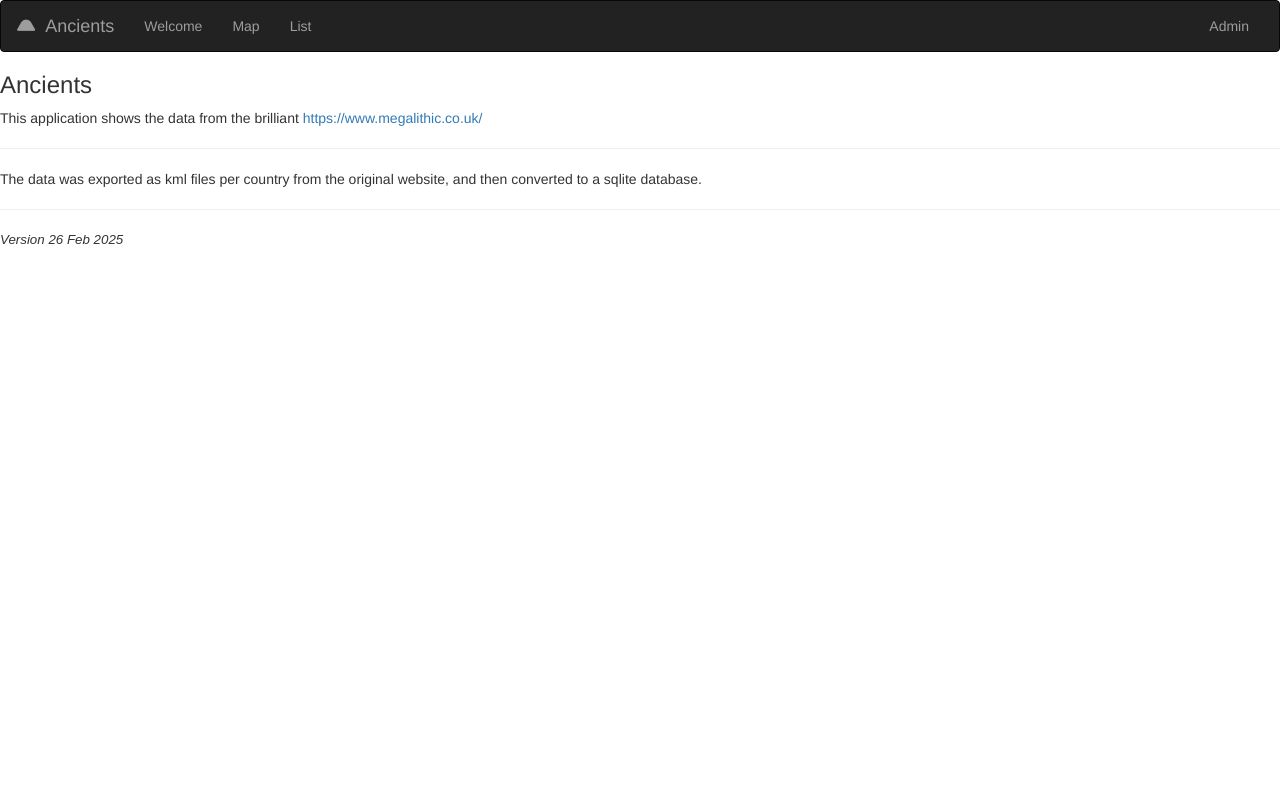
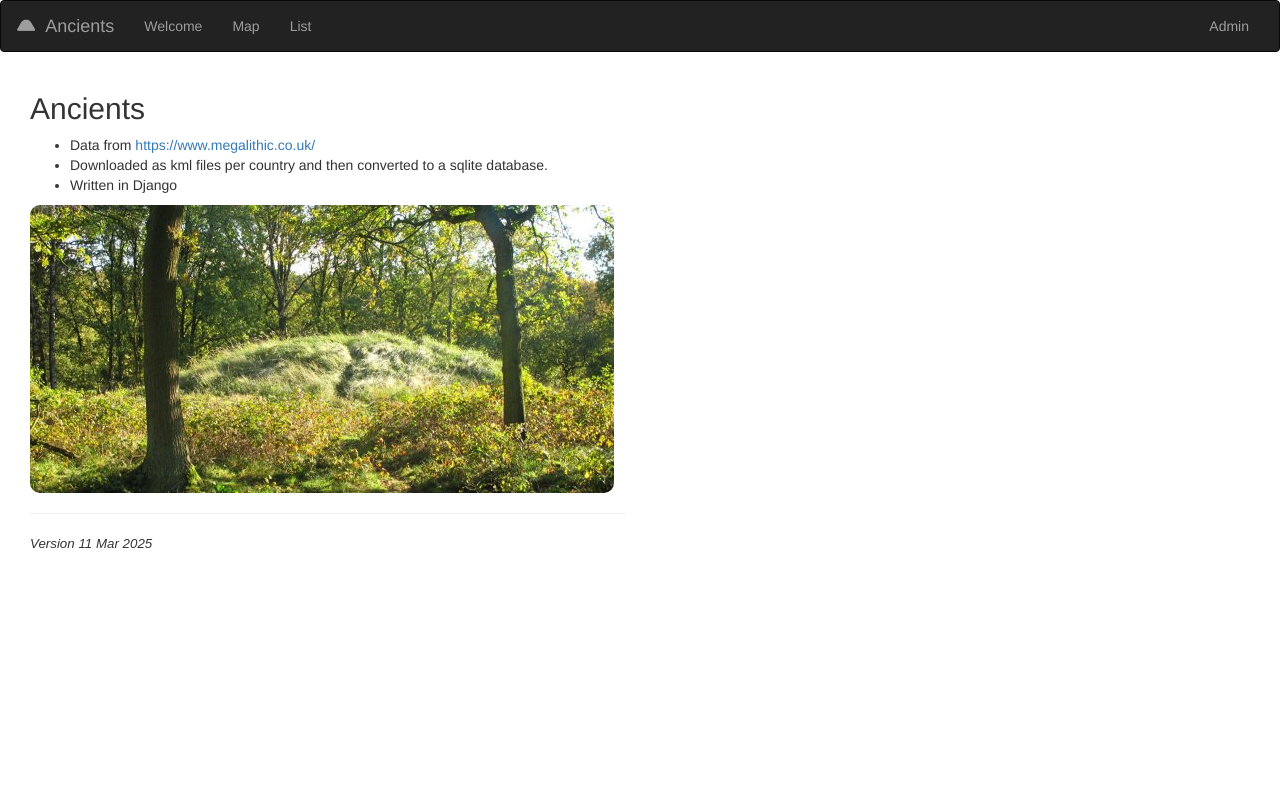
Before and after one commit to nvermaas/ancients, a Django app: page /ancients/welcome in a window 1280 px wide. Run offline with Django 4.2, Linux system fonts and the light colour scheme; some libraries are stand-ins or nearby versions.

Commit message:
update welcome screen

```diff
--- a/places/templates/base.html
+++ b/places/templates/base.html
@@ -31,6 +31,7 @@
 
     {% block myBlock %}
     {% endblock %}
+
   </body>
-    <p class="footer"> Version 26 Feb 2025</p>
+
 </html>
--- a/places/templates/list.html
+++ b/places/templates/list.html
@@ -2,6 +2,7 @@
 {% load static %}
 
 {% block myBlock %}
+    <div class="container-fluid">
     {% include 'dropdown_filters_list.html' %}
 
     <div class="row">
@@ -28,5 +29,5 @@
     {% endfor %}
 
     </div>
-
+    </div>
 {% endblock %}
--- a/places/templates/welcome.html
+++ b/places/templates/welcome.html
@@ -1,12 +1,21 @@
 {% extends 'base.html' %}
 {% load static %}
 {% block myBlock %}
-<h3>Ancients</h3>
-    This application shows the data from the brilliant
-    <a href="https://www.megalithic.co.uk/" target="_blank">https://www.megalithic.co.uk/</a>
-    <hr>
 
-    The data was exported as kml files per country from the original website, and then converted to a sqlite database.</li>
+<div class="container-fluid">
 
-    <hr>
+     <div class="col-sm-6 col-lg-6">
+         <h2>Ancients</h2>
+        <ul>
+            <li>Data from <a href="https://www.megalithic.co.uk/" target="_blank">https://www.megalithic.co.uk/</a></li>
+            <li>Downloaded as kml files per country and then converted to a sqlite database.</li>
+            <li>Written in Django</li>
+        </ul>
+
+        <img src="{% static 'wolfheze.jpg' %}" style="display: inline-flex; margin: auto; max-width: 100%; height: auto; border-radius: 10px;">
+        <hr>
+          <p class="footer"> Version 11 Mar 2025</p>
+     </div>
+
+</div>
 {% endblock %}
```
Also changed, not shown: ancients/static/wolfheze.jpg (added), places/static/wolfheze.jpg (added).
